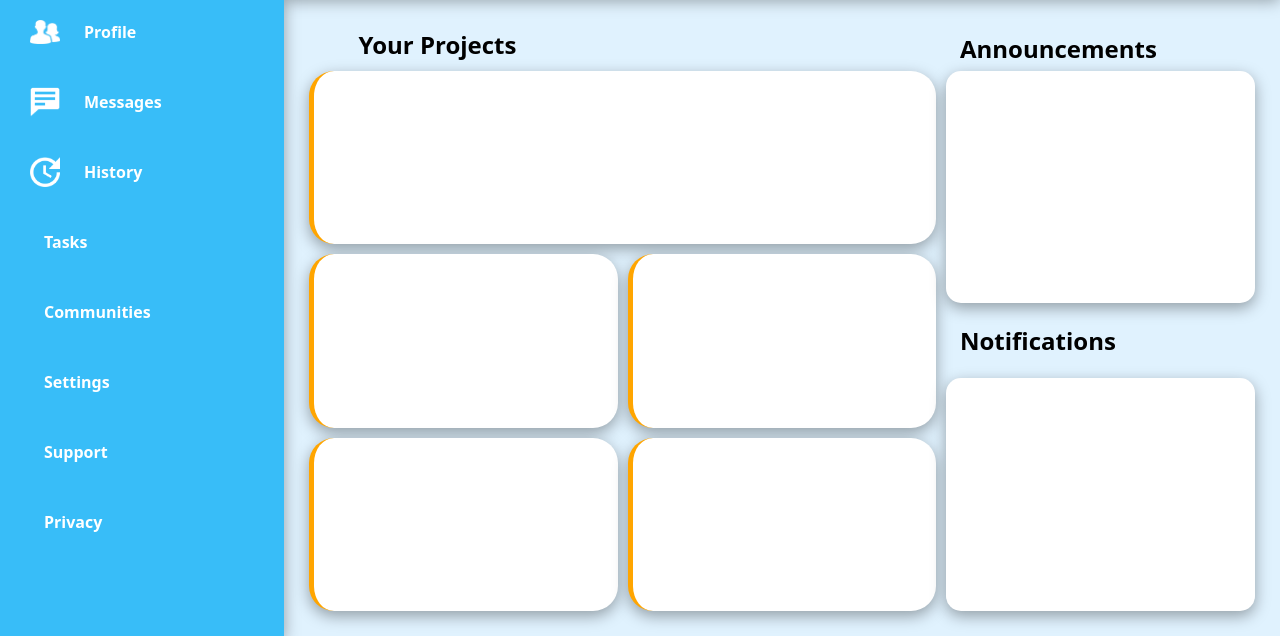
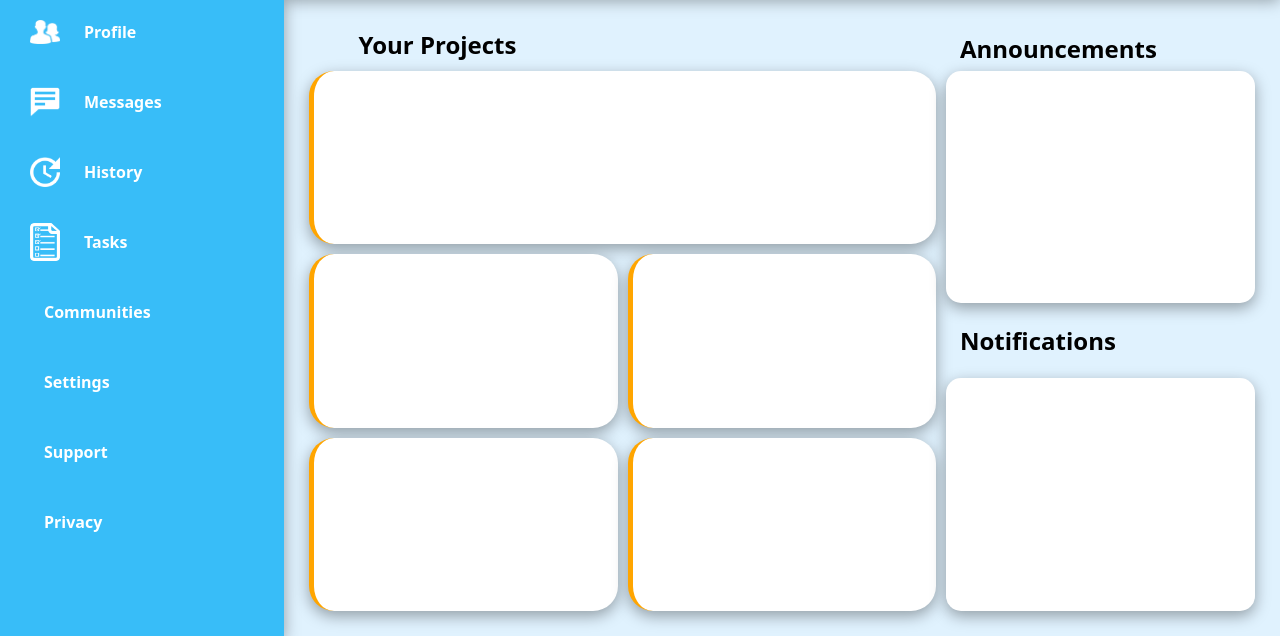
Before and after one commit to mauger1998/admin-dashboard-grid, a plain HTML site: page index.html in a window 1280 px wide. Shown: the part 164-800 px from the top of the page. Drawn offline with Linux system fonts and the light colour scheme.

Commit message:
Change height of search and add task icon

```diff
--- a/index.html
+++ b/index.html
@@ -54,7 +54,10 @@
                     <img id="history" src="history.png" alt="history">
                     <li>History</li>
                 </div>
-                <li>Tasks</li>
+                <div class="task-container">
+                    <img src="tasks.png" alt="tasks">
+                    <li>Tasks</li>
+                </div>
                 <li>Communities</li>
                 <li>Settings</li>
                 <li>Support</li>
--- a/style.css
+++ b/style.css
@@ -293,6 +293,7 @@ input {
 
 input {
     background-color:#e0f2fe;
+    height:25px;
 }
 .item {
     transition: transform 0.5s;
@@ -304,6 +305,14 @@ input {
 button {
     transition: 0.5s;
 
+}
+.task-container > img {
+    width:30px;
+}
+.task-container {
+    display:flex;
+    align-items:center;
+    margin-left:10px;
 }
 /* Hover Effects */
 
@@ -327,6 +336,7 @@ button:hover {
     transition: transform 0.5s;
     cursor:pointer;
 }
+
 
 
 
```
Also changed, not shown: tasks.png (added).
